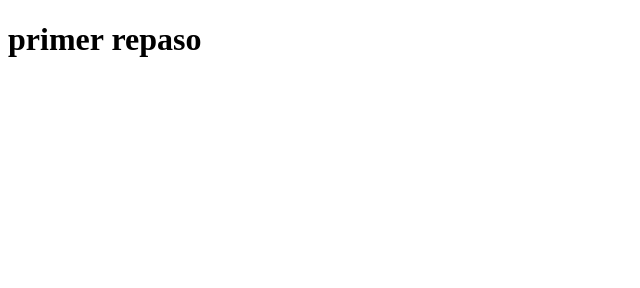
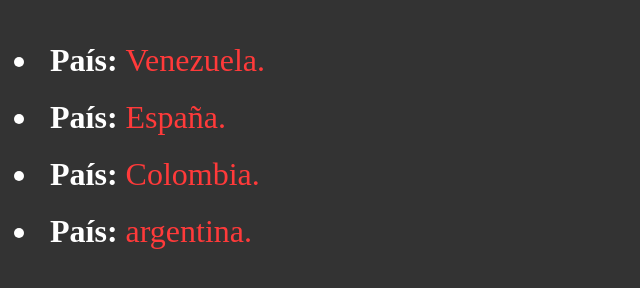
Before and after one commit to JoseFEstevesP/practica-js, a plain HTML site: page inde.html in a window 1280 px wide. Shown: the whole page, without its empty margins (0-640 px from the left). Drawn offline with Linux system fonts and the light colour scheme.

Commit message:
crearElememtoConCreateElement

```diff
--- a/css/style.css
+++ b/css/style.css
@@ -0,0 +1,20 @@
+*,
+*::after,
+*::before {
+	box-sizing: border-box;
+}
+body {
+	width: 100%;
+	/* min-height: 100vh; */
+	margin: 0;
+	/* position: relative; */
+	font-size: 2rem;
+	color: #fff;
+	background-color: #333;
+}
+.list {
+	padding: 10px;
+}
+.text-primary {
+	color: rgb(255, 58, 58);
+}
--- a/inde.html
+++ b/inde.html
@@ -2,13 +2,16 @@
 <html lang="es">
 	<head>
 		<meta charset="UTF-8" />
+		<meta http-equiv="X-UA-Compatible" content="IE=edge" />
 		<meta
 			name="viewport"
 			content="width=device-width, initial-scale=1.0"
 		/>
-		<title>primer repaso</title>
+		<title>Crear elemtento con createElemenr</title>
+		<link rel="stylesheet" href="css/style.css" />
 	</head>
 	<body>
-		<h1>primer repaso</h1>
+		<ul id="lista"></ul>
+		<script src="js/main.js"></script>
 	</body>
 </html>
--- /dev/null
+++ b/js/main.js
@@ -0,0 +1,39 @@
+// crea elementos y los inserta en el orden que ves llega
+// const lista = document.getElementById('lista');
+// const arrayPaises = ['Venezuela', 'España', 'Colombia', 'argentina'];
+// const fragment = document.createDocumentFragment()
+// arrayPaises.forEach(pais => {
+// 	const li = document.createElement('li');
+// 	li.textContent = pais;
+// 	fragment.appendChild(li);
+// });
+// lista.appendChild(fragment)
+// =================================================
+// crea elementos y los inserta en el orden inverso
+// const lista = document.getElementById('lista');
+// const arrayPaises = ['Venezuela', 'España', 'Colombia', 'argentina'];
+// const fragment = document.createDocumentFragment();
+// arrayPaises.forEach(pais => {
+// 	const newNode = document.createElement('li');
+// 	newNode.textContent = pais;
+// 	const referenceNode = fragment.firstChild;
+// 	fragment.insertBefore(newNode, referenceNode);
+// });
+// lista.appendChild(fragment);
+// practica de createElement
+const lista = document.getElementById('lista');
+const arrayPaises = ['Venezuela', 'España', 'Colombia', 'argentina'];
+const fragment = document.createDocumentFragment();
+arrayPaises.forEach(pais => {
+	const li = document.createElement('li');
+	li.className = 'list';
+	const bold = document.createElement('b');
+	bold.textContent = 'País: ';
+	const span = document.createElement('span');
+	span.className = 'text-primary';
+	span.textContent = `${pais}.`;
+	li.appendChild(bold);
+	li.appendChild(span);
+	fragment.appendChild(li);
+});
+lista.appendChild(fragment);
```
